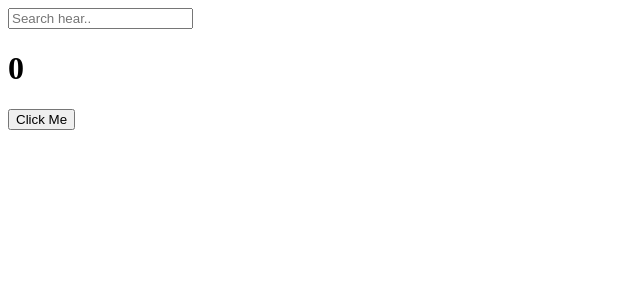
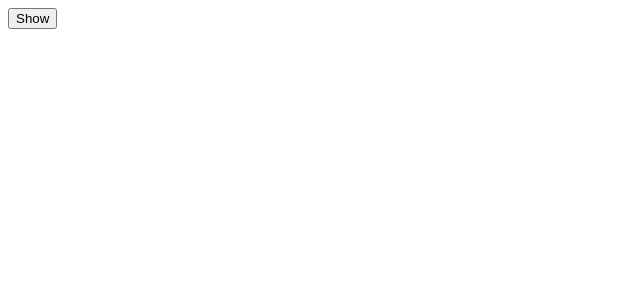
Before and after one commit to hwarak/movie-web-service, a React (Create React App) app: page / in a window 1280 px wide. Shown: the top 300 px of the page, without its empty margins (0-640 px from the left). Built offline with nearby package versions, Linux system fonts and the light colour scheme.

Commit message:
component가 파괴될때 실행하는 코드 작성하기

```diff
--- a/src/App.js
+++ b/src/App.js
@@ -1,32 +1,24 @@
-import { useState, useEffect } from "react";
+import { useEffect, useState } from "react";
+
+function Hello() {
+  const byFn = () => {
+    console.log("bye :(");
+  };
+  const hiFn = () => {
+    console.log("created :)");
+    return byFn;
+  };
+  useEffect(hiFn, []);
+  return <h1>Hello</h1>;
+}
 
 function App() {
-  const [counter, setCounter] = useState(0);
-  const [keyword, setKeyword] = useState("");
-  const onClick = () => setCounter((prev) => prev + 1);
-  const onChange = (event) => setKeyword(event.target.value);
-  useEffect(() => {
-    console.log("I run only once");
-  }, []);
-  useEffect(() => {
-    console.log("I run when 'keyword' changes", keyword);
-  }, [keyword]);
-  useEffect(() => {
-    console.log("I run when 'counter' changes", counter);
-  }, [counter]);
-  useEffect(() => {
-    console.log("I run when 'keyword' & 'counter' changes");
-  }, [keyword, counter]);
+  const [showing, setShowing] = useState(false);
+  const onClick = () => setShowing((prev) => !prev);
   return (
     <div>
-      <input
-        value={keyword}
-        onChange={onChange}
-        type="text"
-        placeholder="Search hear.."
-      />
-      <h1>{counter}</h1>
-      <button onClick={onClick}>Click Me</button>
+      <button onClick={onClick}>{showing ? "Hide" : "Show"}</button>
+      {showing ? <Hello /> : null}
     </div>
   );
 }
```
